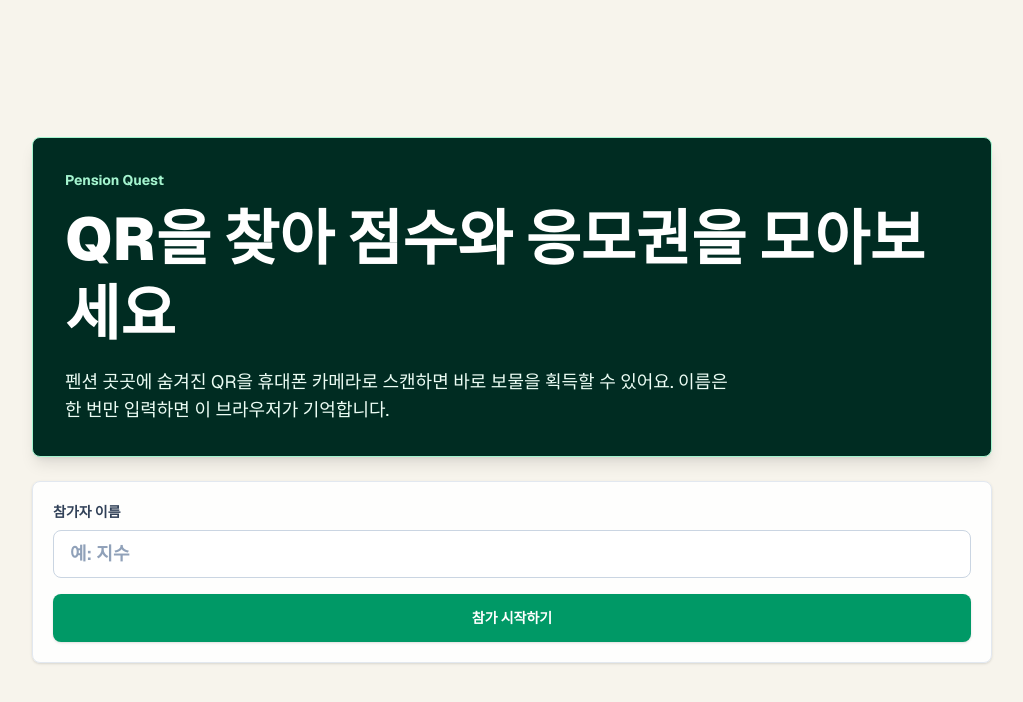
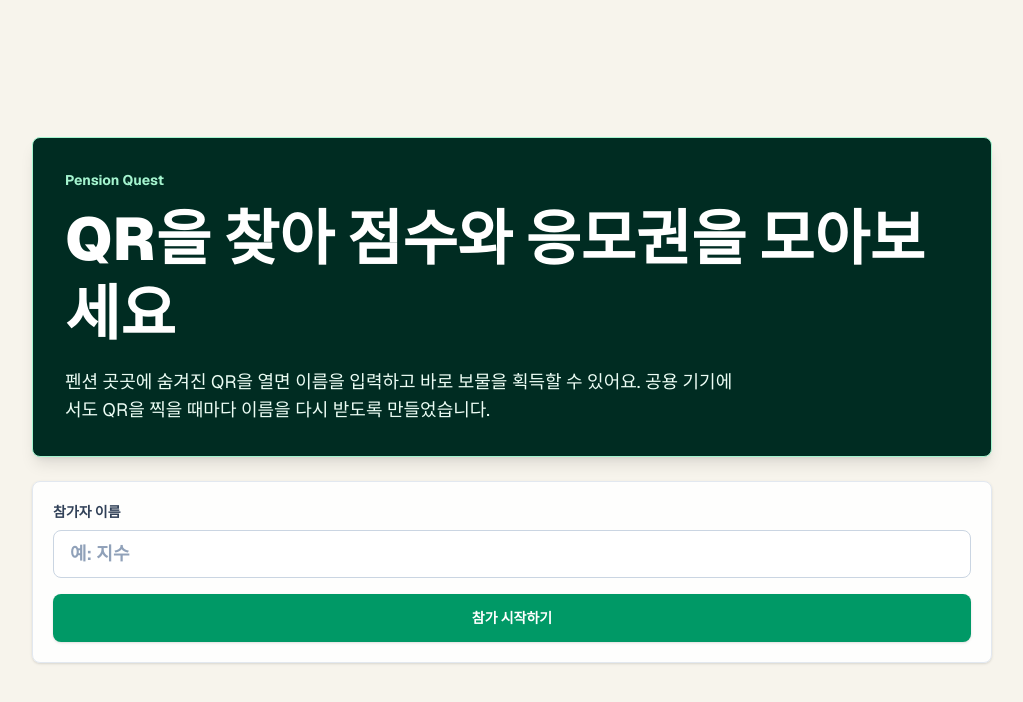
Before and after one commit to lhj88/pension-quest, a Next.js app: page / in a window 1280 px wide. Shown: the top 702 px of the page, without its empty margins (128-1151 px from the left). Built offline with nearby package versions, Linux system fonts and the light colour scheme; no server answers.

Commit message:
Update landing copy for shared-device QR flow

```diff
--- a/app/page.tsx
+++ b/app/page.tsx
@@ -26,8 +26,8 @@ export default async function Home({ searchParams }: HomePageProps) {
             QR을 찾아 점수와 응모권을 모아보세요
           </h1>
           <p className="mt-4 max-w-2xl text-base leading-7 text-emerald-50 sm:text-lg">
-            펜션 곳곳에 숨겨진 QR을 휴대폰 카메라로 스캔하면 바로 보물을
-            획득할 수 있어요. 이름은 한 번만 입력하면 이 브라우저가 기억합니다.
+            펜션 곳곳에 숨겨진 QR을 열면 이름을 입력하고 바로 보물을 획득할 수 있어요.
+            공용 기기에서도 QR을 찍을 때마다 이름을 다시 받도록 만들었습니다.
           </p>
         </section>
 
@@ -41,14 +41,14 @@ export default async function Home({ searchParams }: HomePageProps) {
           {participant ? (
             <div className="grid gap-3">
               <p className="text-sm font-semibold text-slate-500">
-                현재 참가자
+                이 기기에 저장된 참가자
               </p>
               <p className="text-2xl font-black text-slate-950">
                 {participant.name}
               </p>
               <div className="grid gap-2 sm:grid-cols-2">
                 <SecondaryLink href="/me">내 현황 보기</SecondaryLink>
-                <SecondaryLink href={returnTo}>스캔하던 곳으로 이동</SecondaryLink>
+                <SecondaryLink href={returnTo}>이동하기</SecondaryLink>
               </div>
             </div>
           ) : null}
```
